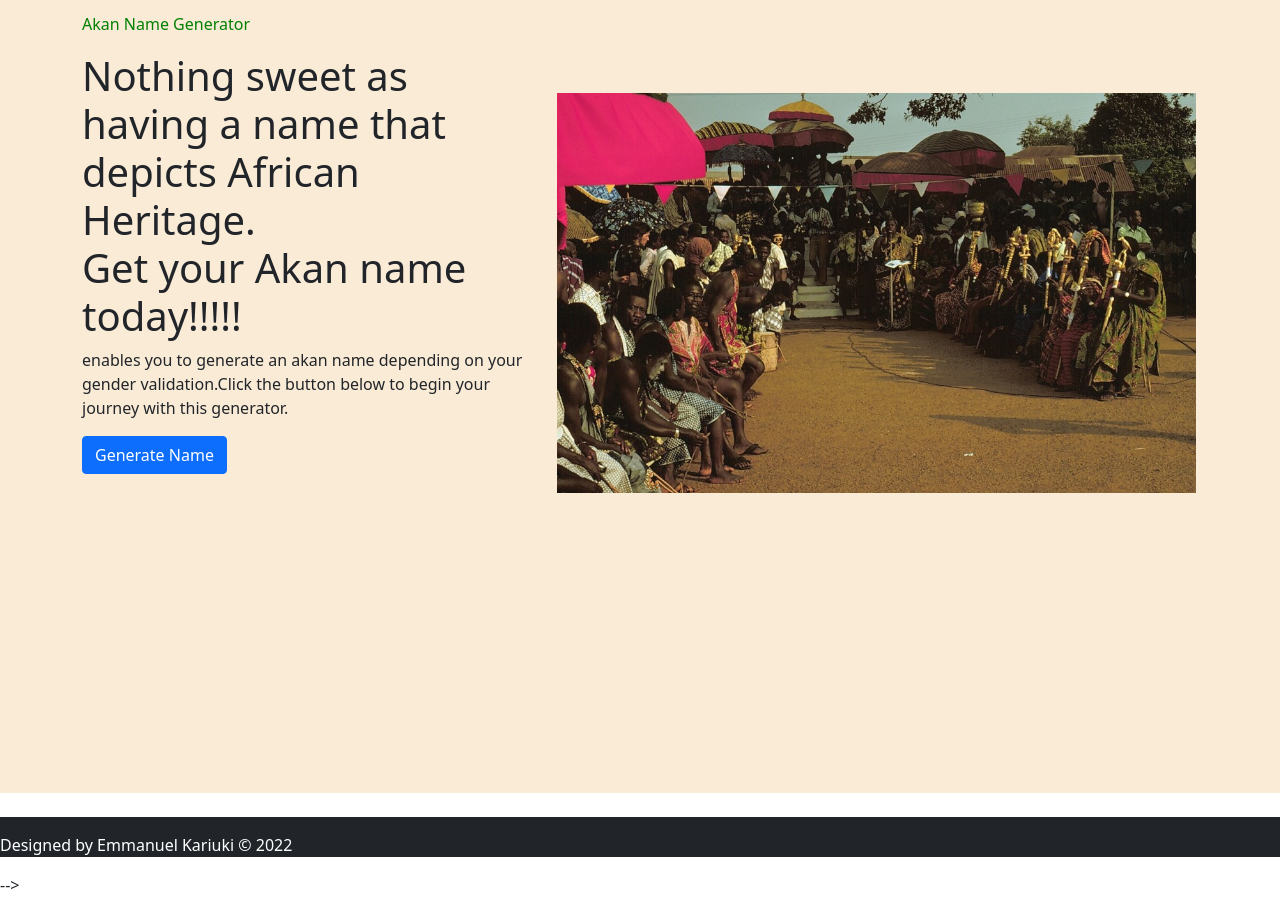
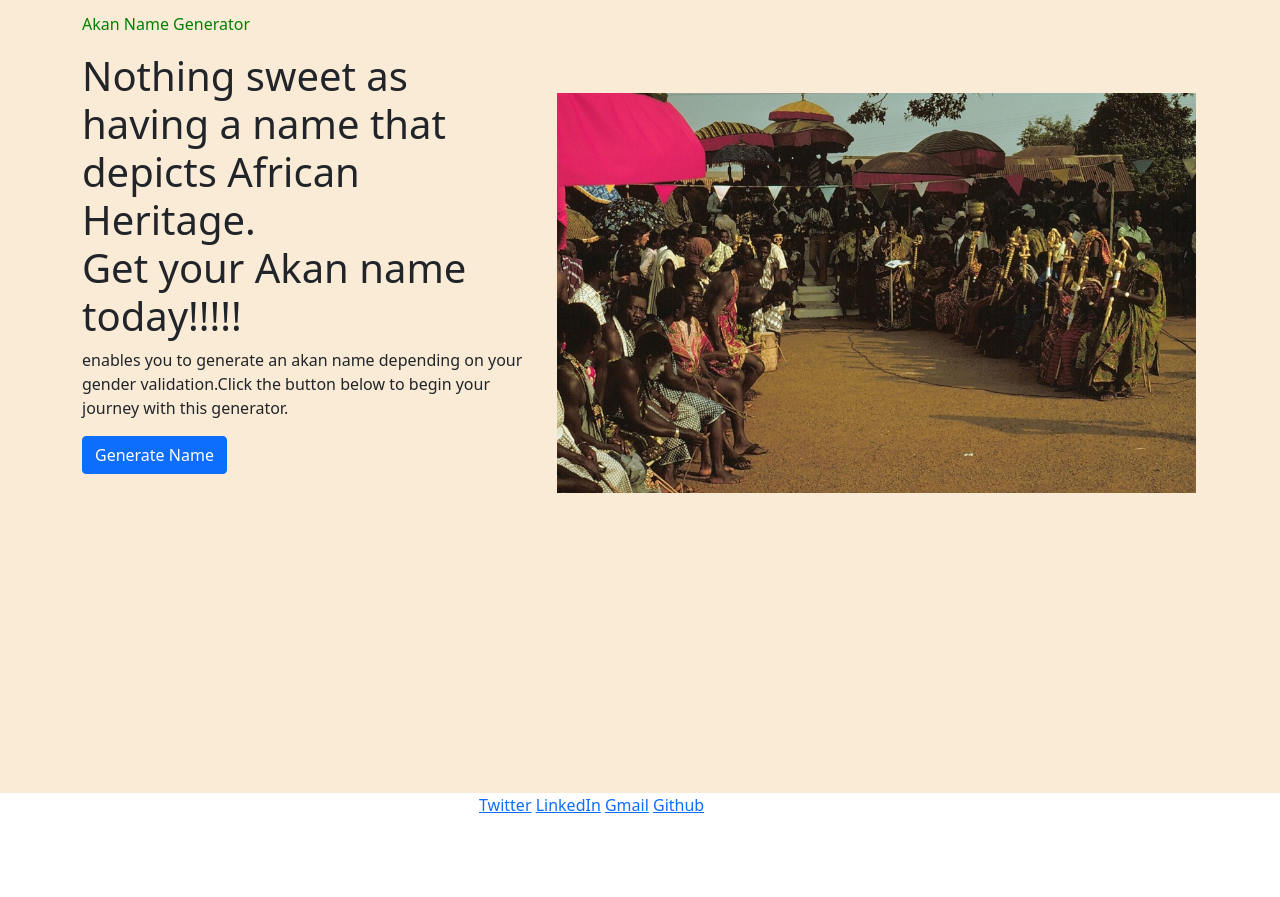
Before and after one commit to Kariuki1976/Akan-Names, a plain HTML site: page index.html in a window 1280 px wide. Shown: the part 79-976 px from the top of the page. After the commit the page ends 928 px from the top, so only its background shows below. Drawn offline with nearby package versions, Linux system fonts and the light colour scheme.

Commit message:
add favicon to title head

```diff
--- a/css-folder/styles.css
+++ b/css-folder/styles.css
@@ -27,3 +27,8 @@
 .container h2 {
     font-size: 40px;
 }
+
+.finish {
+    display: flex;
+    justify-content: space-between;
+}
--- a/index.html
+++ b/index.html
@@ -7,7 +7,8 @@
     <meta name="viewport" content="width=device-width, initial-scale=1.0">
     <link rel="stylesheet" href="css-folder/styles.css">
     <link rel="stylesheet" href="https://cdn.jsdelivr.net/npm/bootstrap@5.1.3/dist/css/bootstrap.min.css">
-    <title>Document</title>
+    <link rel="icon" type="image/x-icon" href="Images/football.png">
+    <title>Akan Names</title>
 </head>
 
 <body>
@@ -66,13 +67,24 @@
     <!-- End of Description section -->
 
     <!-- Footer -->
-    <section class=" sect-4 bg-dark mt-4 ">
-        <footer class="text-white ">
-            <p class=" pt-3 text-left ">Designed by Emmanuel Kariuki © 2022</p>
+    <footer class="text-white ">
+        <div class="finish">
+            <div>
+                <p>Copyrights Reserved 2021</p>
+            </div>
+            <div>
+                <a href="https://twitter.com/SRebourne" id="cons">Twitter</a>
+                <a href="https://www.linkedin.com/in/emmanuel-kariuki-889329214/" id="cons">LinkedIn</a>
+                <a href="mailto:manuelmkaris@gmail.com" id="cons">Gmail</a>
+                <a href="https://github.com/Kariuki1976" id="cons">Github</a>
+            </div>
+            <div>
+                <p class=" pt-3 text-left ">Designed by Emmanuel Kariuki © 2022</p>
+            </div>
 
-        </footer>
+        </div>
+    </footer>
 
-    </section> -->
     <!-- End of footer -->
 </body>
 <script src="https://cdn.jsdelivr.net/npm/bootstrap@5.1.3/dist/css/bootstrap.min.css "></script>
```
Also changed, not shown: Images/football.png (added).
